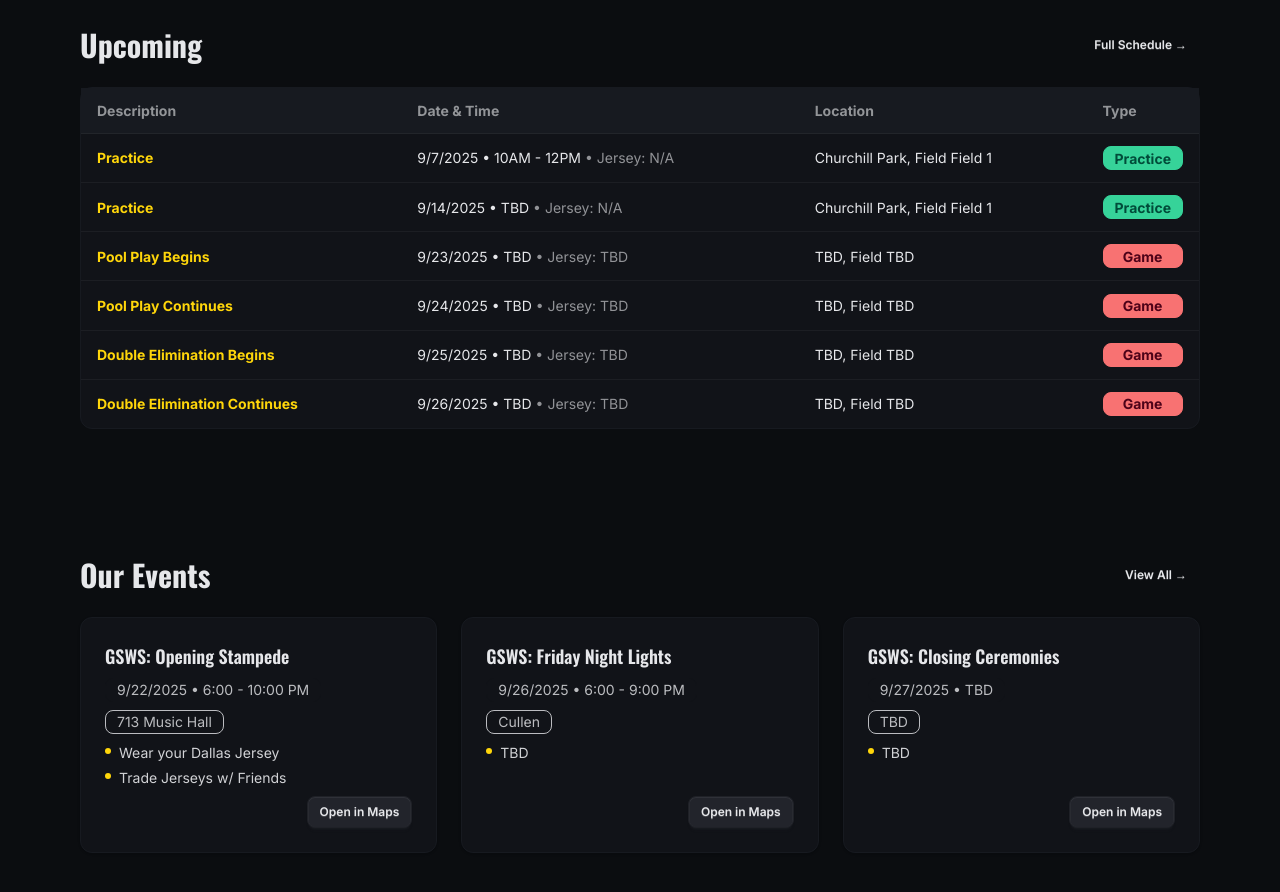
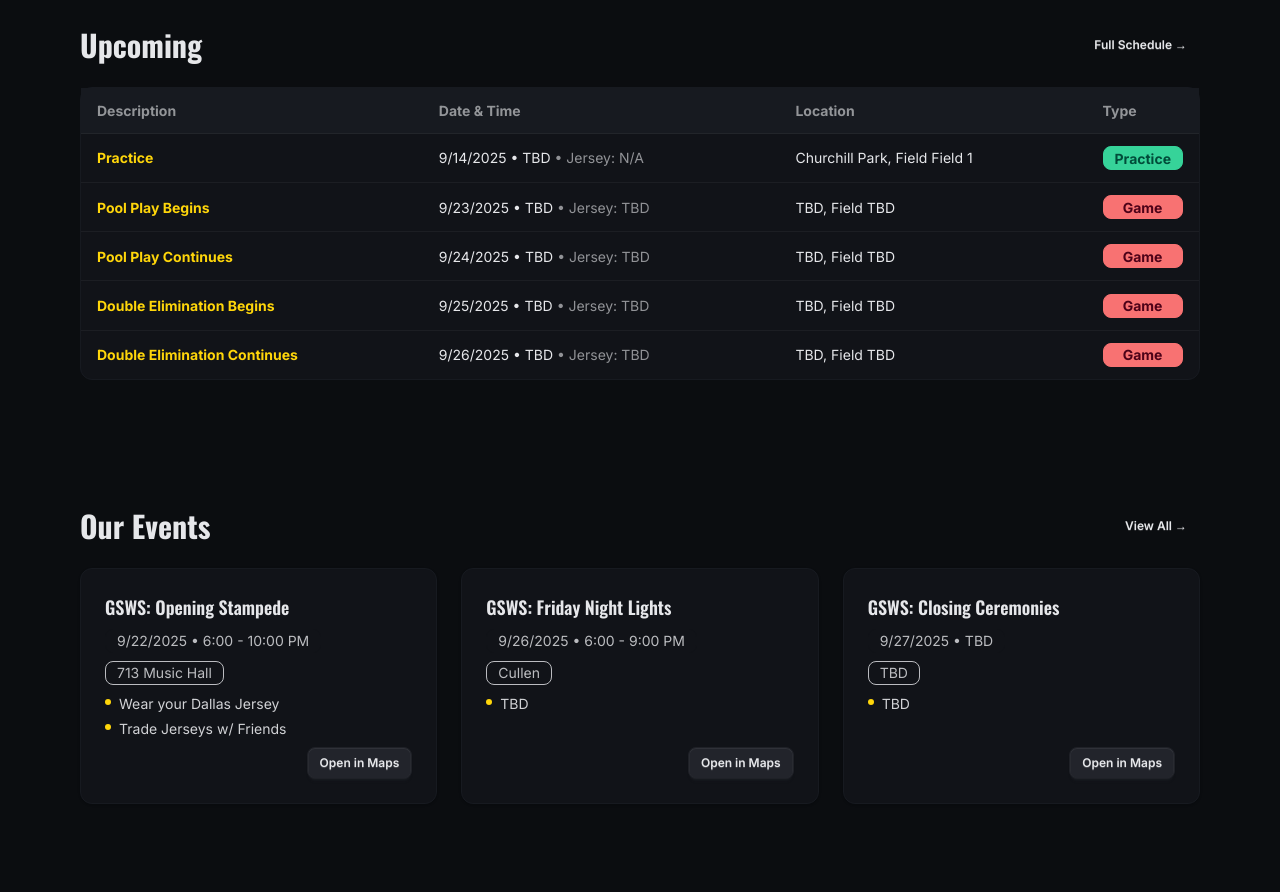
Before and after one commit to jdhawks2132/tk-next, a Next.js app: page / in a window 1280 px wide. Shown: the part 2160-3052 px from the top of the page. Built offline with nearby package versions, Linux system fonts and the light colour scheme.

Commit message:
schedule updates 9.8.25

```diff
--- a/src/data/schedules.ts
+++ b/src/data/schedules.ts
@@ -1,18 +1,6 @@
 import type { ScheduleItem } from '@/types/schedule';
 
 export const schedules: ScheduleItem[] = [
-	{
-		id: 7,
-		description: 'Practice',
-		field: 'Field 1',
-		location: 'Churchill Park',
-		jersey: 'N/A',
-		googleMapsLink: 'https://maps.app.goo.gl/wmGzYQWh2eFZnAvX6',
-		imageUrl: '/images/churchill_park.jpeg',
-		date: '9/7/2025',
-		time: '10AM - 12PM',
-		isGame: false,
-	},
 	{
 		id: 8,
 		description: 'Practice',
```
